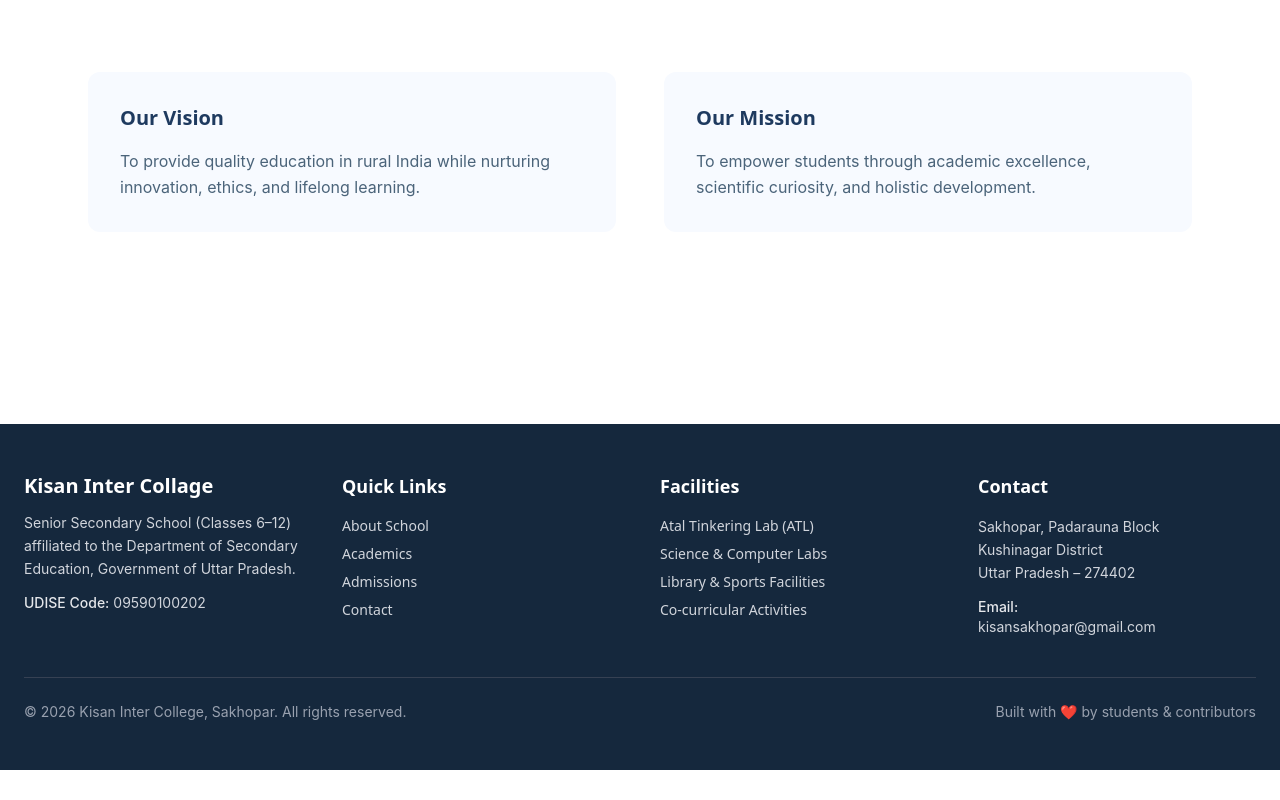
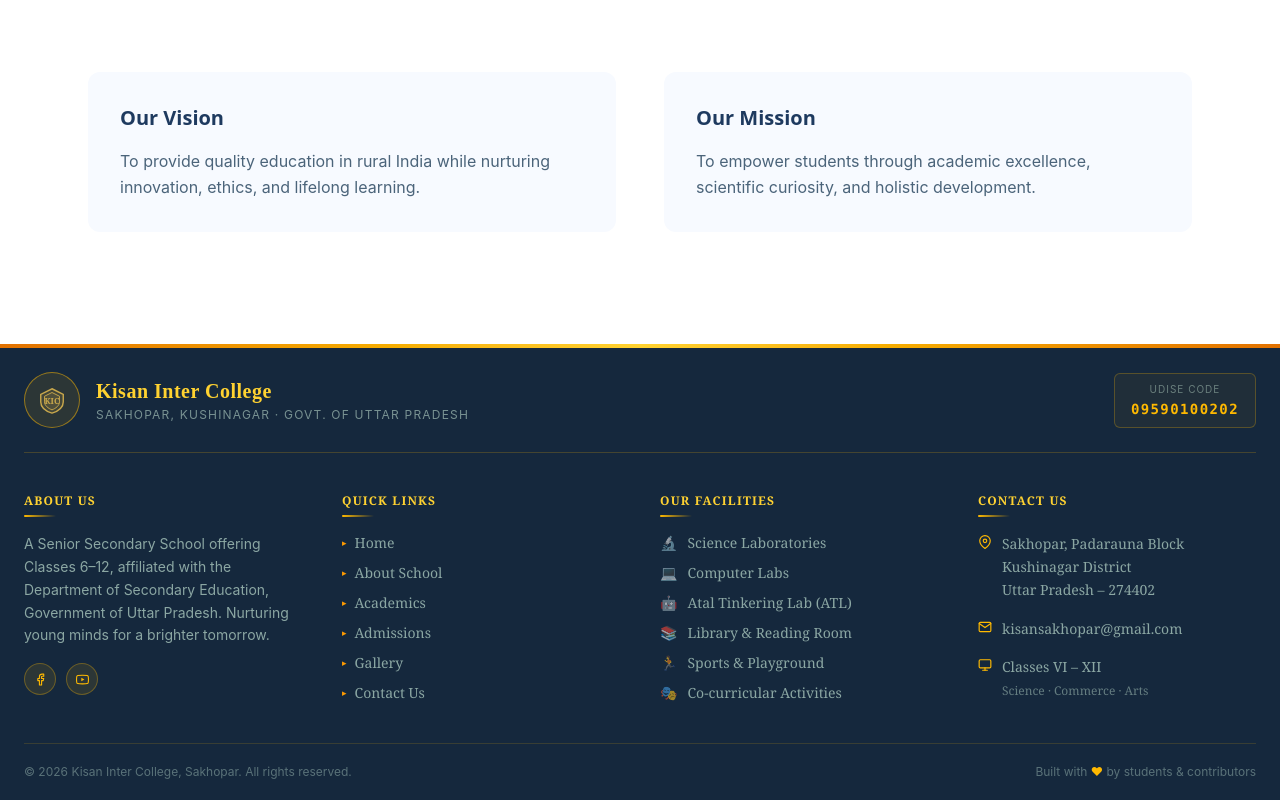
Before and after one commit to tausif-alam-64/Kishan-Campus, a React (Vite) app: page / in a window 1280 px wide. Shown: the part 3431-4231 px from the top of the page. Before the commit the page ends 4201 px from the top, so only its background shows below. Built offline with nearby package versions, Linux system fonts and the light colour scheme; no server answers.

Commit message:
feat: redesign Footer with polished Tailwind styling for school website

```diff
--- a/src/component/common/Footer.jsx
+++ b/src/component/common/Footer.jsx
@@ -1,95 +1,205 @@
 import React from "react";
 import { Link } from "react-router-dom";
 
+const SectionHeading = ({ children }) => (
+  <div>
+    <h4 className="text-xs font-bold tracking-widest uppercase text-amber-300">
+      {children}
+    </h4>
+    <div className="mt-1.5 h-0.5 w-8 rounded-full bg-gradient-to-r from-amber-400 to-transparent" />
+  </div>
+);
+
+const ContactItem = ({ icon, children }) => (
+  <div className="flex items-start gap-2.5">
+    <span className="mt-0.5 shrink-0 text-amber-400">{icon}</span>
+    <span className="text-sm leading-relaxed text-green-100/60">{children}</span>
+  </div>
+);
+
+const SocialBtn = ({ label, children }) => (
+  <button
+    aria-label={label}
+    className="flex h-8 w-8 items-center justify-center rounded-full border border-amber-400/30 bg-amber-400/10 text-amber-400 transition-all duration-200 hover:border-amber-400 hover:bg-amber-400/20"
+  >
+    {children}
+  </button>
+);
+
 const Footer = () => {
   return (
-    <footer className="bg-primary text-gray-300 mt-20 font-text">
-      <div className="max-w-7xl mx-auto px-6 py-12">
-        {/* Top Section */}
-        <div className="grid grid-cols-1 md:grid-cols-4 gap-10">
+    <footer className="relative overflow-hidden bg-primary font-serif">
+
+      {/* Gold top border */}
+      <div className="h-1 w-full bg-gradient-to-r from-amber-600 via-amber-300 to-amber-600" />
+
+      <div className="relative mx-auto max-w-7xl px-6">
+
+        {/* ── School Banner Strip ── */}
+        <div className="flex flex-wrap items-center gap-4 border-b border-amber-400/20 py-6">
+
+          {/* Crest */}
+          <div className="flex h-14 w-14 shrink-0 items-center justify-center rounded-full border border-amber-400/50 bg-amber-400/10">
+            <svg width="30" height="30" viewBox="0 0 32 32" fill="none">
+              <path d="M16 4 L28 10 L28 18 C28 24 22 28 16 30 C10 28 4 24 4 18 L4 10 Z"
+                fill="rgba(201,168,76,0.15)" stroke="#c9a84c" strokeWidth="1.5" />
+              <path d="M16 8 L24 12 L24 18 C24 22 20 25 16 26.5 C12 25 8 22 8 18 L8 12 Z"
+                fill="rgba(201,168,76,0.1)" stroke="#c9a84c" strokeWidth="1" />
+              <text x="16" y="20" textAnchor="middle" fill="#c9a84c" fontSize="9" fontWeight="bold" fontFamily="Georgia">KIC</text>
+            </svg>
+          </div>
+
+          {/* Name & tagline */}
           <div>
-            <h3 className="text-xl font-semibold text-white">
-              Kisan Inter Collage
-            </h3>
-            <p className="mt-3 text-sm leading-relaxed">
-              Senior Secondary School (Classes 6–12) affiliated to the
-              Department of Secondary Education, Government of Uttar Pradesh.
+            <h2 className="text-xl font-bold tracking-wide text-amber-300">
+              Kisan Inter College
+            </h2>
+            <p className="mt-0.5 text-xs uppercase tracking-widest text-green-100/50">
+              Sakhopar, Kushinagar · Govt. of Uttar Pradesh
             </p>
+          </div>
 
-            <p className="mt-3 text-sm">
-              <span className="font-medium text-gray-200">UDISE Code:</span>{" "}
+          {/* UDISE badge */}
+          <div className="ml-auto rounded-md border border-amber-400/25 bg-amber-400/5 px-4 py-2 text-center">
+            <p className="text-[10px] uppercase tracking-widest text-green-100/40">UDISE Code</p>
+            <p className="mt-0.5 font-mono text-sm font-bold tracking-widest text-amber-400">
               09590100202
             </p>
+          </div>
+        </div>
+
+        {/* ── Main Grid ── */}
+        <div className="grid grid-cols-1 gap-10 py-10 sm:grid-cols-2 lg:grid-cols-4">
+
+          {/* About */}
+          <div>
+            <SectionHeading>About Us</SectionHeading>
+            <p className="mt-4 text-sm leading-relaxed text-green-100/60">
+              A Senior Secondary School offering Classes 6–12, affiliated with the
+              Department of Secondary Education, Government of Uttar Pradesh. Nurturing
+              young minds for a brighter tomorrow.
+            </p>
+            <div className="mt-4 flex gap-2.5">
+              <SocialBtn label="Facebook">
+                <svg width="13" height="13" viewBox="0 0 24 24" fill="none" stroke="currentColor" strokeWidth="2" strokeLinecap="round" strokeLinejoin="round">
+                  <path d="M18 2h-3a5 5 0 0 0-5 5v3H7v4h3v8h4v-8h3l1-4h-4V7a1 1 0 0 1 1-1h3z" />
+                </svg>
+              </SocialBtn>
+              <SocialBtn label="YouTube">
+                <svg width="13" height="13" viewBox="0 0 24 24" fill="none" stroke="currentColor" strokeWidth="2" strokeLinecap="round" strokeLinejoin="round">
+                  <path d="M22.54 6.42a2.78 2.78 0 0 0-1.95-1.96C18.88 4 12 4 12 4s-6.88 0-8.59.46A2.78 2.78 0 0 0 1.46 6.42 29 29 0 0 0 1 12a29 29 0 0 0 .46 5.58 2.78 2.78 0 0 0 1.95 1.96C5.12 20 12 20 12 20s6.88 0 8.59-.46a2.78 2.78 0 0 0 1.95-1.96A29 29 0 0 0 23 12a29 29 0 0 0-.46-5.58z" />
+                  <polygon points="9.75 15.02 15.5 12 9.75 8.98 9.75 15.02" fill="currentColor" stroke="none" />
+                </svg>
+              </SocialBtn>
+            </div>
           </div>
 
           {/* Quick Links */}
           <div>
-            <h4 className="text-lg font-semibold text-white"> Quick Links</h4>
-            <ul className="mt-4 space-y-2 text-sm">
-              <li>
-                <Link to="/about" className="hover:text-white">
-                  About School
-                </Link>
-              </li>
-              <li>
-                <Link to="/academics" className="hover:text-white">
-                  Academics
-                </Link>
-              </li>
-              <li>
-                <Link to="/admissions" className="hover:text-white">
-                  Admissions
-                </Link>
-              </li>
-              <li>
-                <Link to="/contact" className="hover:text-white">
-                  Contact
-                </Link>
-              </li>
+            <SectionHeading>Quick Links</SectionHeading>
+            <ul className="mt-4 space-y-2.5">
+              {[
+                { label: "Home", to: "/" },
+                { label: "About School", to: "/about" },
+                { label: "Academics", to: "/academics" },
+                { label: "Admissions", to: "/admissions" },
+                { label: "Gallery", to: "/gallery" },
+                { label: "Contact Us", to: "/contact" },
+              ].map(({ label, to }) => (
+                <li key={to}>
+                  <Link
+                    to={to}
+                    className="flex items-center gap-2 text-sm text-green-100/60 transition-colors duration-200 hover:text-amber-300"
+                  >
+                    <span className="text-[9px] text-amber-500">▸</span>
+                    {label}
+                  </Link>
+                </li>
+              ))}
             </ul>
           </div>
 
           {/* Facilities */}
           <div>
-            <h4 className="text-lg font-semibold text-white">Facilities</h4>
-            <ul className="mt-4 space-y-2 text-sm">
-              <li>Atal Tinkering Lab (ATL)</li>
-              <li>Science & Computer Labs</li>
-              <li>Library & Sports Facilities</li>
-              <li>Co-curricular Activities</li>
+            <SectionHeading>Our Facilities</SectionHeading>
+            <ul className="mt-4 space-y-2.5">
+              {[
+                { icon: "🔬", text: "Science Laboratories" },
+                { icon: "💻", text: "Computer Labs" },
+                { icon: "🤖", text: "Atal Tinkering Lab (ATL)" },
+                { icon: "📚", text: "Library & Reading Room" },
+                { icon: "🏃", text: "Sports & Playground" },
+                { icon: "🎭", text: "Co-curricular Activities" },
+              ].map(({ icon, text }) => (
+                <li key={text} className="flex items-center gap-2.5 text-sm text-green-100/60">
+                  <span>{icon}</span>
+                  {text}
+                </li>
+              ))}
             </ul>
           </div>
 
           {/* Contact */}
+          <div>
+            <SectionHeading>Contact Us</SectionHeading>
+            <div className="mt-4 flex flex-col gap-4">
 
-          <div>
-            <h4 className="text-lg font-semibold text-white">Contact</h4>
+              <ContactItem
+                icon={
+                  <svg width="14" height="14" viewBox="0 0 24 24" fill="none" stroke="currentColor" strokeWidth="2" strokeLinecap="round" strokeLinejoin="round">
+                    <path d="M21 10c0 7-9 13-9 13s-9-6-9-13a9 9 0 0 1 18 0z" />
+                    <circle cx="12" cy="10" r="3" />
+                  </svg>
+                }
+              >
+                Sakhopar, Padarauna Block<br />
+                Kushinagar District<br />
+                Uttar Pradesh – 274402
+              </ContactItem>
 
-            <p className="mt-4 text-sm leading-relaxed">
-              Sakhopar, Padarauna Block
-              <br />
-              Kushinagar District
-              <br />
-              Uttar Pradesh – 274402
-            </p>
+              <ContactItem
+                icon={
+                  <svg width="14" height="14" viewBox="0 0 24 24" fill="none" stroke="currentColor" strokeWidth="2" strokeLinecap="round" strokeLinejoin="round">
+                    <path d="M4 4h16c1.1 0 2 .9 2 2v12c0 1.1-.9 2-2 2H4c-1.1 0-2-.9-2-2V6c0-1.1.9-2 2-2z" />
+                    <polyline points="22,6 12,13 2,6" />
+                  </svg>
+                }
+              >
+                <a
+                  href="mailto:kisansakhopar@gmail.com"
+                  className="text-green-100/60 transition-colors duration-200 hover:text-amber-300"
+                >
+                  kisansakhopar@gmail.com
+                </a>
+              </ContactItem>
 
-            <p className="mt-3 text-sm">
-              <span className="font-medium text-gray-200">Email:</span> <br />
-              kisansakhopar@gmail.com
-            </p>
+              <ContactItem
+                icon={
+                  <svg width="14" height="14" viewBox="0 0 24 24" fill="none" stroke="currentColor" strokeWidth="2" strokeLinecap="round" strokeLinejoin="round">
+                    <rect x="2" y="3" width="20" height="14" rx="2" />
+                    <line x1="8" y1="21" x2="16" y2="21" />
+                    <line x1="12" y1="17" x2="12" y2="21" />
+                  </svg>
+                }
+              >
+                Classes VI – XII<br />
+                <span className="text-xs text-green-100/40">Science · Commerce · Arts</span>
+              </ContactItem>
+
+            </div>
           </div>
         </div>
 
-        {/* Devider */}
-        <div className="border-t border-gray-700 mt-10 pt-6 flex flex-col md:flex-row justify-between items-center gap-4">
-          <p className="text-sm text-gray-400  text-center md:text-left">
-            © {new Date().getFullYear()} Kisan Inter College, Sakhopar.
-            All rights reserved.
+        {/* ── Bottom Bar ── */}
+        <div className="flex flex-wrap items-center justify-between gap-3 border-t border-amber-400/15 py-5">
+          <p className="text-xs text-green-100/35">
+            © {new Date().getFullYear()} Kisan Inter College, Sakhopar. All rights reserved.
           </p>
-          <p className="text-sm text-gray-400 text-center">
-            Built with ❤️ by students & contributors
+          <p className="text-xs text-green-100/35">
+            Built with <span className="text-amber-400">♥</span> by students & contributors
           </p>
         </div>
+
       </div>
     </footer>
   );
```
